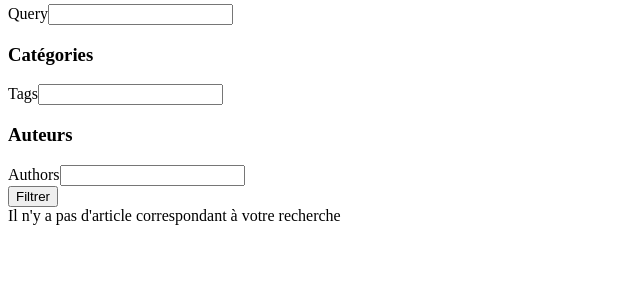
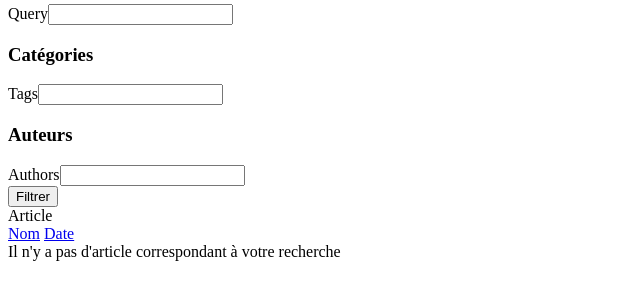
Before and after one commit to Pierre-brtrd/sf-sio23, a Symfony app: template templates/Frontend/Article/index.html.twig in a window 1280 px wide. Shown: the part 193-493 px from the top of the page, without its empty margins (0-640 px from the left). Run offline with Twig, Linux system fonts and the light colour scheme; the template is opened without the code that fills it, so the values that code supplies are empty; form fields are guessed from the names that the template uses; some libraries are stand-ins or nearby versions.

Commit message:
feat: add filter article with pagination

```diff
--- a/src/Controller/Frontend/ArticleController.php
+++ b/src/Controller/Frontend/ArticleController.php
@@ -27,7 +27,8 @@ class ArticleController extends AbstractController
     #[Route('', name: 'app.article.index', methods: ['GET'])]
     public function index(Request $request): Response
     {
-        $data = new SearchData();
+        $data = (new SearchData())
+            ->setPage($request->get('page', 1));
 
         $form = $this->createForm(SearchArticleType::class, $data);
         $form->handleRequest($request);
--- /dev/null
+++ b/templates/Components/_count.html.twig
@@ -0,0 +1,3 @@
+<div class="js-filter-count">
+	{{ articles.getTotalItemCount > 1 ? articles.getTotalItemCount ~ ' Articles' : articles.getTotalItemCount ~ ' Article' }}
+</div>
--- a/templates/Components/_filter.html.twig
+++ b/templates/Components/_filter.html.twig
@@ -1,4 +1,4 @@
-{{ form_start(form, {'attr': {'class': 'form-filter card p-3'}}) }}
+{{ form_start(form, {'attr': {'class': 'form-filter card p-3 js-filter-form'}}) }}
 
 {{ form_row(form.query) }}
 
--- /dev/null
+++ b/templates/Components/_pagination.html.twig
@@ -0,0 +1,3 @@
+<div class="mt-2 mx-auto js-filter-pagination">
+	{{ knp_pagination_render(articles) }}
+</div>
--- /dev/null
+++ b/templates/Components/_sortable.html.twig
@@ -0,0 +1,2 @@
+{{ knp_pagination_sortable(articles, 'Nom', 'a.title', {'direction': 'ASC', 'class': 'btn btn-primary d-flex gap-1'}) }}
+{{ knp_pagination_sortable(articles, 'Date', 'a.createdAt', {'direction': 'DESC', 'class': 'btn btn-primary d-flex gap-1'}) }}
--- a/templates/Frontend/Article/index.html.twig
+++ b/templates/Frontend/Article/index.html.twig
@@ -13,8 +13,15 @@
 				{% include 'Components/_filter.html.twig' with {form: form} only %}
 			</div>
 			<div class="col-md-9">
-				<div class="blog-list">
+				<div class="d-flex justify-content-between mb-2 sortable-blog-list">
+					{% include 'Components/_count.html.twig' %}
+					<div class="d-flex justify-content-end gap-2 js-filter-sorting">
+						{% include 'Components/_sortable.html.twig' %}
+					</div>
+				</div>
+				<div class="blog-list js-filter-content">
 					{% include 'Components/_articles.html.twig' %}
+					{% include 'Components/_pagination.html.twig' %}
 				</div>
 			</div>
 		</div>
```
Also changed, not shown: src/Repository/ArticleRepository.php (+12 -6 lines), src/Search/SearchData.php (+31 -0 lines).
